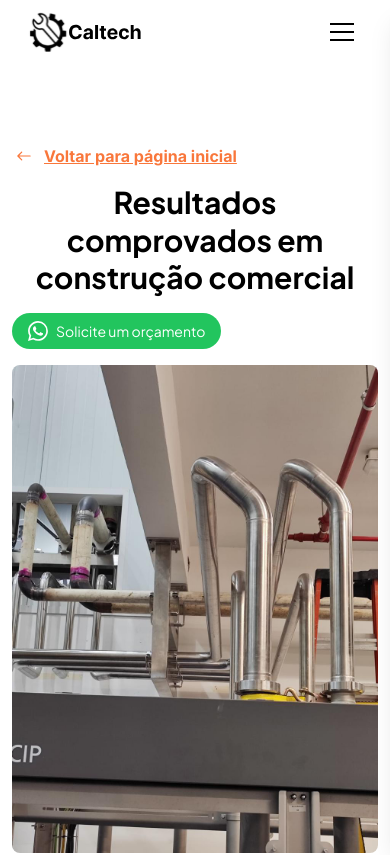
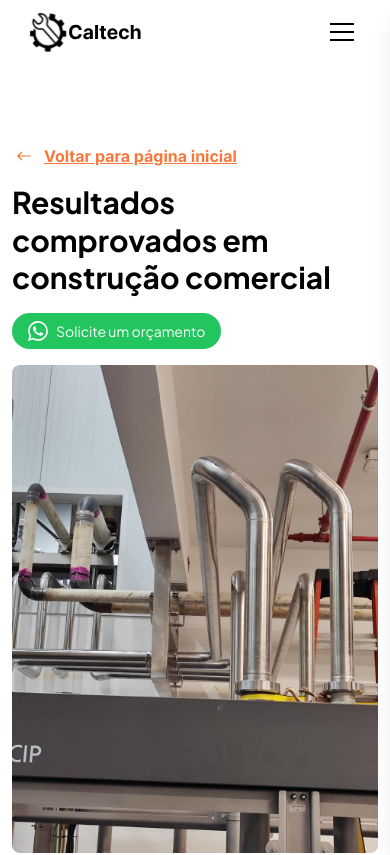
Before and after one commit to julioceno/caltech, a Next.js app: page /projetos/campus-educacional-oceanview in a window 390 px wide. Shown: the top 855 px of the page. Built offline with nearby package versions, Linux system fonts and the light colour scheme.

Commit message:
feat: add alignment prop to SectionHeading component for customizable text alignment

```diff
--- a/src/app/projetos/[id]/page.tsx
+++ b/src/app/projetos/[id]/page.tsx
@@ -60,6 +60,7 @@ export default async function ProjectPage({ params }: Props) {
 			<BackToHomeLink href="/#servicos" />
 			<SectionHeading
 				title={contentData.projectPage.heading}
+				align="left"
 			/>
 			<Button
 				href={whatsappComercial}
--- a/src/components/SectionHeading.tsx
+++ b/src/components/SectionHeading.tsx
@@ -5,11 +5,24 @@ interface SectionHeadingProps {
     subtitle?: string;
     light?: boolean;
     className?: string;
+    align?: 'left' | 'center' | 'default';
 }
 
-const SectionHeading: React.FC<SectionHeadingProps> = ({ title, subtitle, light, className }) => {
+const getAlignmentClasses = (align: 'left' | 'center' | 'default'): string => {
+    switch (align) {
+        case 'left':
+            return 'text-start';
+        case 'center':
+            return 'text-center';
+        case 'default':
+        default:
+            return 'text-center lg:text-start';
+    }
+};
+
+const SectionHeading: React.FC<SectionHeadingProps> = ({ title, subtitle, light, className, align = 'default' }) => {
     return (
-        <div className={`flex flex-col gap-3 sm:gap-4 text-center lg:text-start ${className}`}>
+        <div className={`flex flex-col gap-3 sm:gap-4 ${getAlignmentClasses(align)} ${className}`}>
             <h2 className={`text-3xl sm:text-4xl md:text-5xl lg:text-5xl leading-tight font-bold ${light ? "text-white" : "text-primary"}`}>
                 {title}
             </h2>
```
